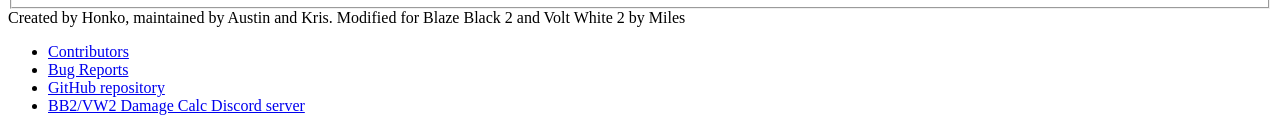
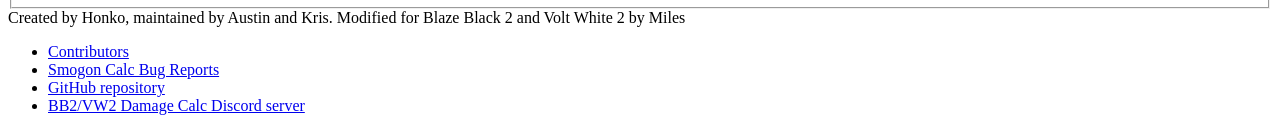
Before and after one commit to m-row1709/BB2-VW2-damage-calc, a website with bundled scripts: page dist/index.html in a window 1280 px wide. Shown: the part 2330-2458 px from the top of the page. Built offline with nearby package versions, Linux system fonts and the light colour scheme.

Commit message:
Update index.html
Edited link at bottom to be specifically for Smogon Calc Bug Reports

```diff
--- a/dist/index.html
+++ b/dist/index.html
@@ -1499,7 +1499,7 @@
 
 <div class="credits">Created by Honko, maintained by Austin and Kris. Modified for Blaze Black 2 and Volt White 2 by Miles
     <ul><li><a href="https://github.com/smogon/damage-calc/contributors" target="_blank">Contributors</a></li>
-    <li><a href="https://www.smogon.com/forums/threads/pok%C3%A9mon-showdown-damage-calculator.3593546/" target="_blank">Bug Reports</a></li>
+    <li><a href="https://www.smogon.com/forums/threads/pok%C3%A9mon-showdown-damage-calculator.3593546/" target="_blank">Smogon Calc Bug Reports</a></li>
     <li><a href="https://github.com/m-row1709/BB2-VW2-damage-calc" target="_blank">GitHub repository</a></li>
 	 <li><a href="https://discord.gg/UBWysKDK" target="_blank">BB2/VW2 Damage Calc Discord server</a></li></ul>
 </div>
```
